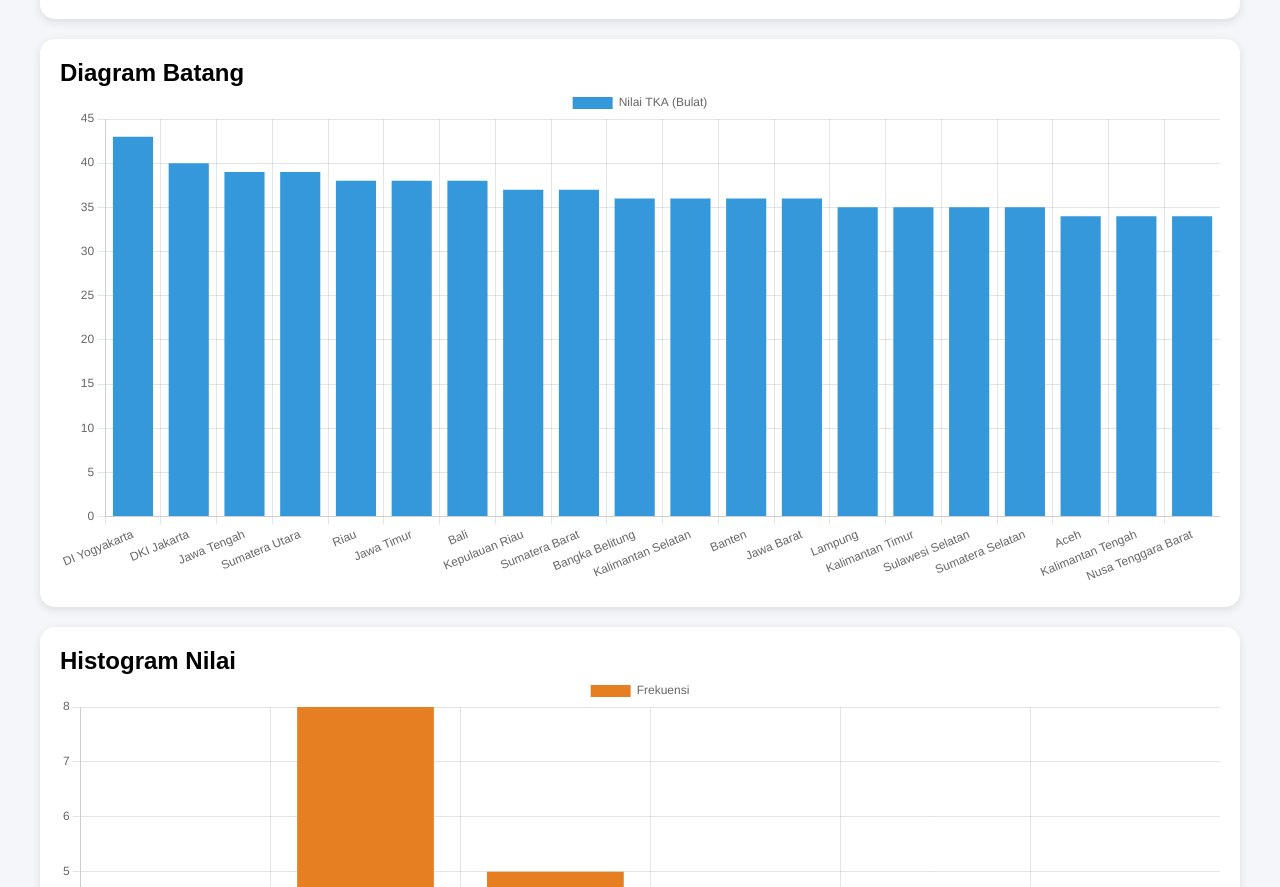
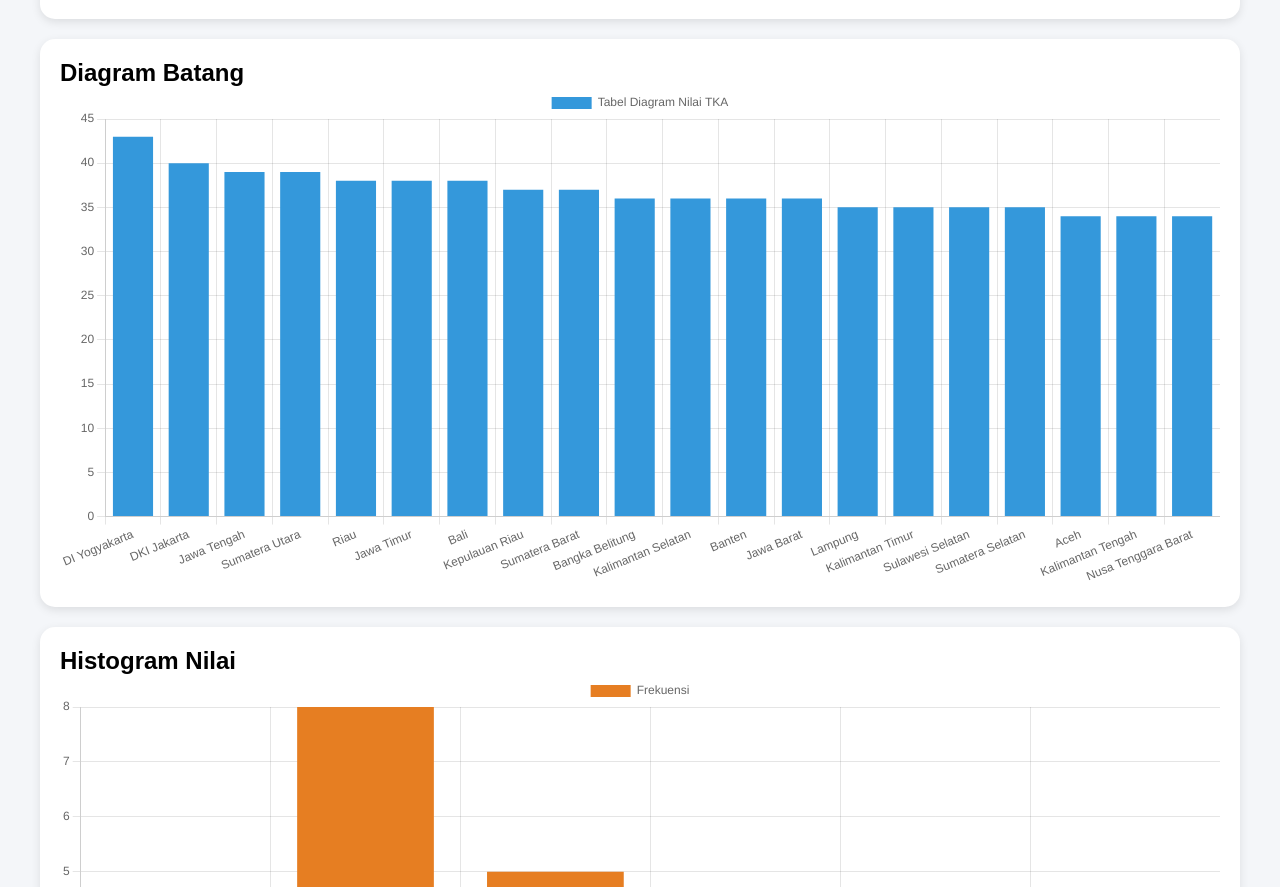
Before and after one commit to huell67/Tugas-kokurikuler-, a plain HTML site: page index.html in a window 1280 px wide. Shown: the part 1233-2120 px from the top of the page. Drawn offline with nearby package versions, Linux system fonts and the light colour scheme.

Commit message:
Update index.html

```diff
--- a/index.html
+++ b/index.html
@@ -258,7 +258,7 @@ new Chart(document.getElementById("barChart"),{
     data:{
         labels:dataRaw.map(x=>x[0]),
         datasets:[{
-            label:'Nilai TKA (Bulat)',
+            label:'Tabel Diagram Nilai TKA',
             data:nilai,
             backgroundColor: '#3498db'
         }]
```
